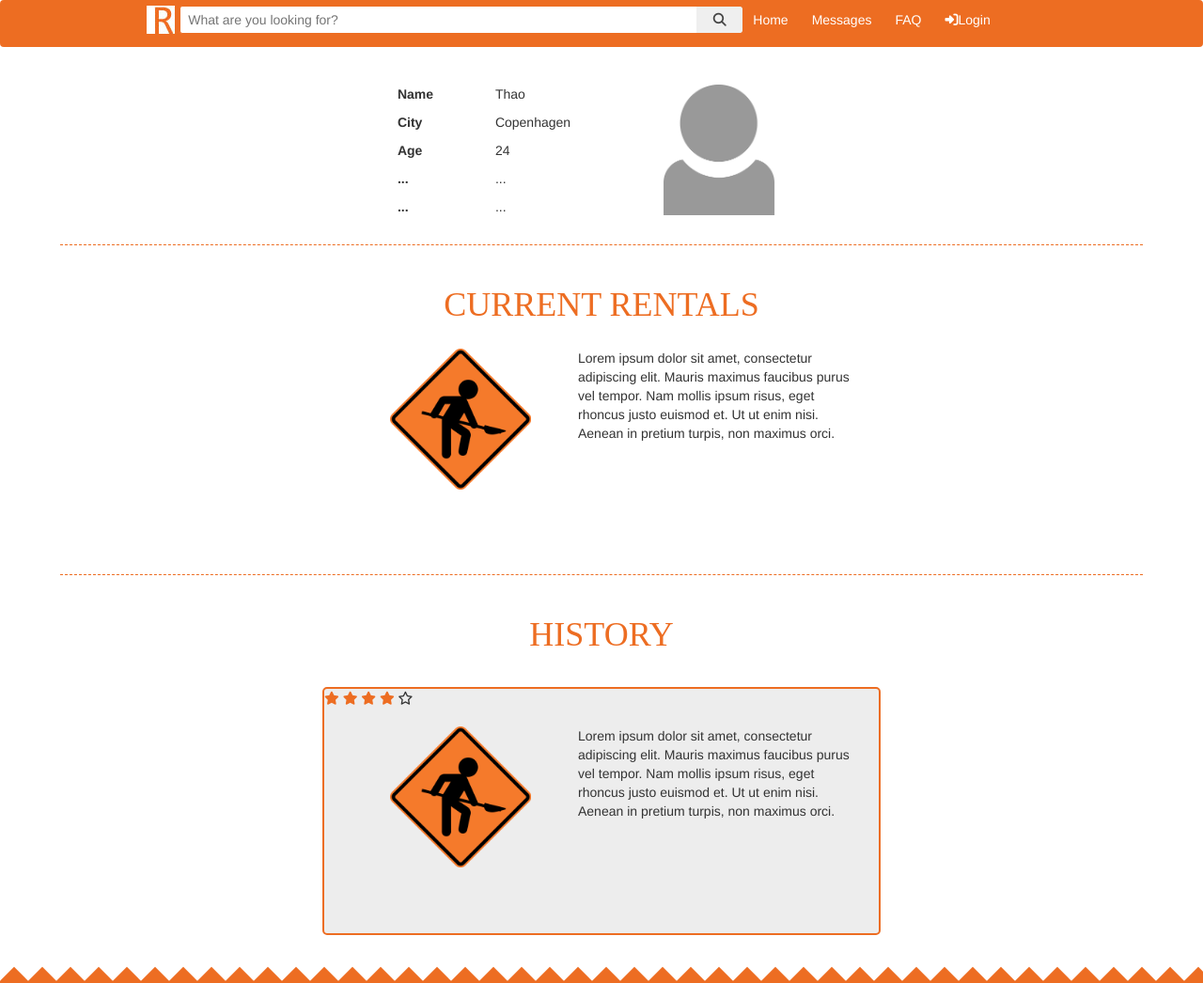
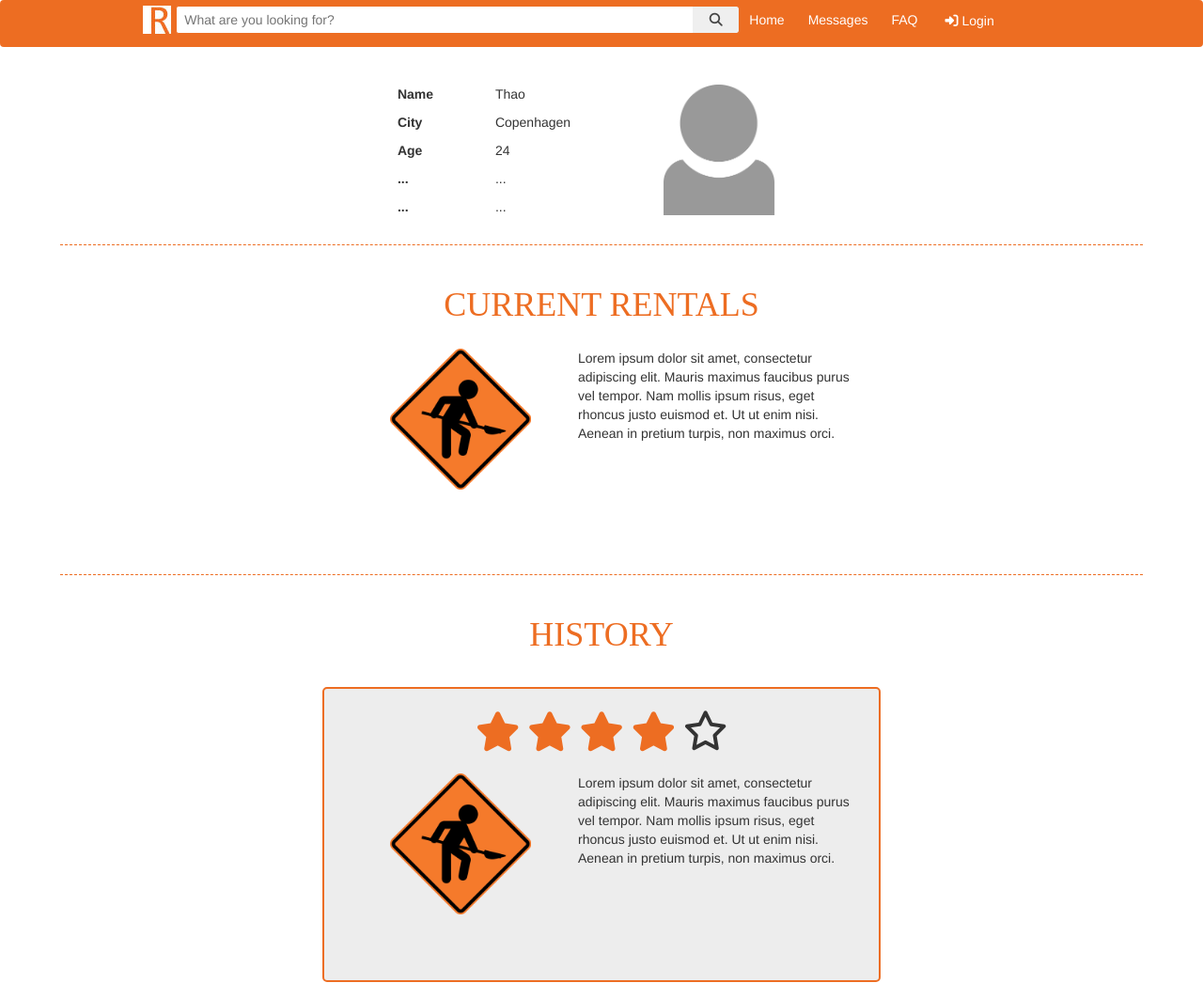
Before and after one commit to zWarMob/webSecurity, a PHP site: page /pages/profile.php in a window 1280 px wide. Shown: the top 1046 px of the page at 94% size. Run offline with PHP 8.4, Linux system fonts and the light colour scheme; some libraries are stand-ins or nearby versions.

Commit message:
added content

```diff
--- a/pages/profile.php
+++ b/pages/profile.php
@@ -43,7 +43,7 @@ include('../templates/header.php');
             <div class="f-cl-c m-20">
                 <h1 class="h1-c">HISTORY</h1>
                 <div class="b-2 m-30">
-                        <div>
+                        <div class="f-c m-20">
                         <i class="fa fa-star fa-2" aria-hidden="true"></i>
                         <i class="fa fa-star fa-4" aria-hidden="true"></i>
                         <i class="fa fa-star" aria-hidden="true"></i>
--- a/styleLib.css
+++ b/styleLib.css
@@ -118,5 +118,14 @@ FONT
 FONT AWESOME ADDON STYLES
 */
 .fa-star {
+	font-size: 3em!important;
 	color: #ed6d22
 }
+
+.fa-star-o {
+	font-size: 3em!important;
+}
+
+.fa {
+	margin: 4px;
+}
```
